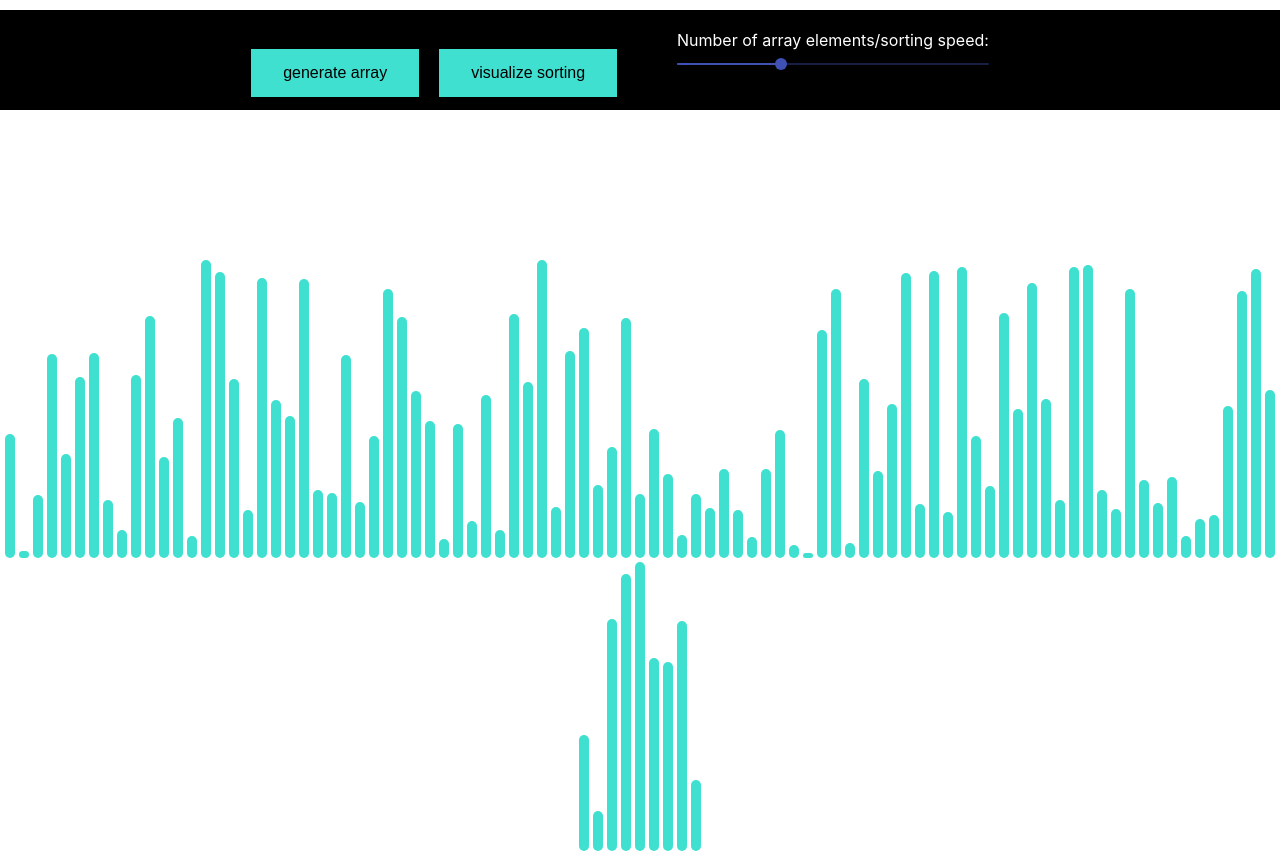
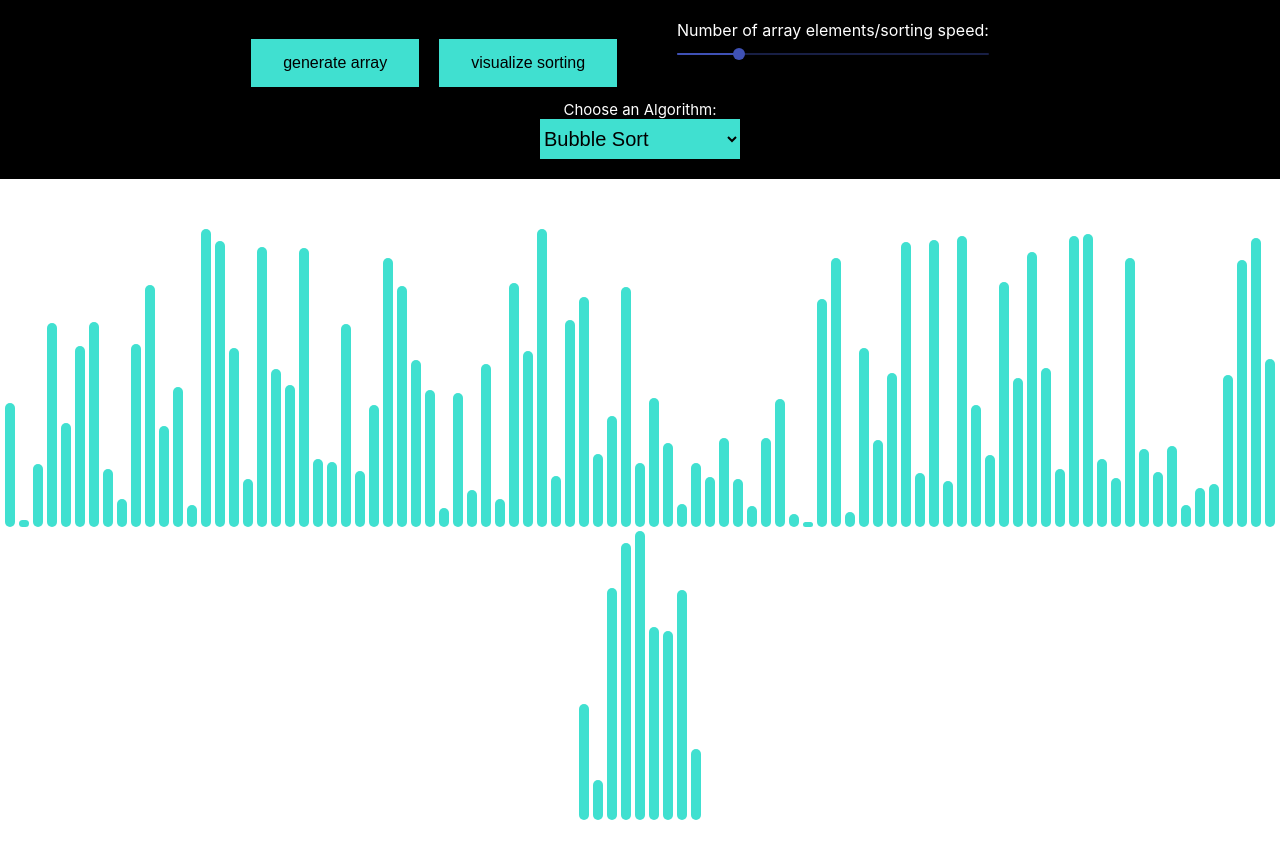
Before and after one commit to adamf0x/sorting-visualizer, a React (Create React App) app: page / in a window 1280 px wide. After the commit the page ends 824 px from the top, so only its background shows below. Built offline with nearby package versions, Linux system fonts and the light colour scheme.

Commit message:
added algorithm selection

```diff
--- a/package.json
+++ b/package.json
@@ -10,6 +10,7 @@
     "@testing-library/user-event": "^7.2.1",
     "react": "^16.13.1",
     "react-dom": "^16.13.1",
+    "react-helmet": "^6.0.0",
     "react-scripts": "3.4.1"
   },
   "scripts": {
--- a/src/GetBubbleSortAnimations.js
+++ /dev/null
@@ -1,22 +0,0 @@
-export function bubbleSortAnimations(array) {
-  const animations = [];
-
-  for (let i = 1; i < array.length; i++) {
-    for (let j = 0; j < i; j++) {
-      var compare = [i,j];
-      var swap = [];
-      if (array[i] < array[j]) {
-        swap = [i,j]
-        let temp = array[i];
-        array[i] = array[j];
-        array[j] = temp;
-      }
-      //push one comparison to signify the change from one colour to another and another to signify the change back to the original colour
-      animations.push(compare);
-      animations.push(compare);
-      //push the elemnts to swap if they exist
-      animations.push(swap);
-    }
-  }
-  return animations;
-}
--- /dev/null
+++ b/src/GetSortAnimations.js
@@ -0,0 +1,69 @@
+export function bubbleSortAnimations(array) {
+  const animations = [];
+
+  for (let i = 1; i < array.length; i++) {
+    for (let j = 0; j < i; j++) {
+      var compare = [i, j];
+      var swap = [];
+      if (array[i] < array[j]) {
+        swap = [i, j];
+        let temp = array[i];
+        array[i] = array[j];
+        array[j] = temp;
+      }
+      //push one comparison to signify the change from one colour to another and another to signify the change back to the original colour
+      animations.push(compare);
+      animations.push(compare);
+      //push the elemnts to swap if they exist
+      animations.push(swap);
+    }
+  }
+  return animations;
+}
+
+
+export function quickSortAnimations(array, lo, hi) {
+  var index;
+  if (array.length > 1) {
+    index = partition(array, lo, hi); //index returned from partition
+    console.log("index: " + index);
+    console.log("lower: " + lo)
+    console.log("higher: " + hi)
+    if (lo < index - 1) {
+      //more elements on the left side of the pivot
+      quickSortAnimations(array, lo, index - 1);
+    }
+    if (index < hi) {
+      //more elements on the right side of the pivot
+      quickSortAnimations(array, index, hi);
+    }
+  }
+  console.log(array);
+  return array;
+}
+
+function swap(items, leftIndex, rightIndex) {
+  var temp = items[leftIndex];
+  items[leftIndex] = items[rightIndex];
+  items[rightIndex] = temp;
+}
+
+function partition(items, left, right) {
+  var pivot = items[Math.floor((right + left) / 2)], //middle element
+  i = left, //left pointer
+  j = right; //right pointer
+  while (i <= j) {
+    while (items[i] < pivot) {
+      i++;
+    }
+    while (items[j] > pivot) {
+      j--;
+    }
+    if (i <= j) {
+      swap(items, i, j); //sawpping two elements
+      i++;
+      j--;
+    }
+  }
+  return i;
+}
--- a/src/SortingVis.css
+++ b/src/SortingVis.css
@@ -1,6 +1,6 @@
 .container{
     text-align: center;
-    margin-top: 150px;
+    margin-top: 50px;
 }
 .bar{
     border-radius: 30px;
@@ -15,7 +15,6 @@
     justify-content: space-evenly;
     height: 100px;
     background-color: black;
-    margin-top: 10px;
 }
 
 .action{
@@ -34,3 +33,19 @@
     padding-top: 20px;
     color: white;
 }
+.selector{
+    position: relative;
+    background-color: black;
+    color: white;
+    display: inline-block;
+    width: 100%;
+    font-size: 15px;
+}
+#Algs{
+    background-color: turquoise;
+    border: none;
+    height: 40px;
+    width: 200px;
+    margin-bottom: 20px;
+    font-size: 20px;
+}
--- a/src/SortingVis.jsx
+++ b/src/SortingVis.jsx
@@ -1,8 +1,9 @@
 import React from "react";
 import "./App.css";
 import "./SortingVis.css";
-import { bubbleSortAnimations } from "./GetBubbleSortAnimations";
+import { bubbleSortAnimations, quickSortAnimations } from "./GetSortAnimations";
 import { Slider } from "@material-ui/core";
+import { Helmet } from "react-helmet";
 
 var numBars = 100;
 var barWidth = Math.floor(1000 * (1 / numBars));
@@ -30,7 +31,7 @@ export class SortingVis extends React.Component {
   }
 
   bubbleSort() {
-    var delay = Math.floor(1000 * (1 / (numBars + 10)));
+    var delay = Math.floor(1000 * (1 / (numBars * 2)));
     const animations = bubbleSortAnimations(this.state.array);
     for (let i = 0; i < animations.length; i++) {
       const elems = document.getElementsByClassName("bar");
@@ -67,28 +68,71 @@ export class SortingVis extends React.Component {
   }
 
   render() {
+    const title = "Sorting Visualizer";
     const { array } = this.state;
     return (
       <div>
+        <Helmet>
+          <title>{title}</title>
+        </Helmet>
         <div className="buttons">
-          <button className="action" onClick={() => this.generateArray(numBars)}>
+          <button
+            className="action"
+            onClick={() => this.generateArray(numBars)}
+          >
             generate array
           </button>
-          <button className="action" onClick={() => this.bubbleSort()}>
+          <button
+            className="action"
+            onClick={() => {
+              var e = document.getElementById("Algs");
+              var val = e.options[e.selectedIndex].value;
+              switch (val) {
+                case "Bubble Sort":
+                  this.bubbleSort();
+                  break;
+                case "Quick Sort":
+                  this.state.array = quickSortAnimations(this.state.array, 0, this.state.array.length -1);
+                  this.setState({array: this.state.array});
+                  break;
+                default:
+                  alert("select a different algorithm");
+                  break;
+              }
+            }}
+          >
             visualize sorting
           </button>
           <div className="slider">
-            <div className = 'sliderText'>Number of array elements/sorting speed:</div>
+            <div className="sliderText">
+              Number of array elements/sorting speed:
+            </div>
             <Slider
-              min={0}
+              min={1}
               step={1}
-              max={300}
-              onChange = {(e, num)=>{numBars = num; barWidth = Math.floor(1000 * (1 / numBars)); this.generateArray(numBars)}}
+              max={500}
+              onChange={(e, num) => {
+                numBars = num;
+                if (numBars < 20) {
+                  barWidth = 70;
+                } else {
+                  barWidth = Math.floor(1000 * (1 / numBars));
+                }
+                this.generateArray(numBars);
+              }}
               defaultValue={100}
               valueLabelDisplay="auto"
               aria-labelledby="non-linear-slider"
             ></Slider>
           </div>
+        </div>
+        <div className="selector">
+          <p>Choose an Algorithm:</p>
+          <select id="Algs">
+            <option value="Bubble Sort">Bubble Sort</option>
+            <option value="Quick Sort">Quick Sort</option>
+            <option value="Merge Sort">Merge Sort</option>
+          </select>
         </div>
         <div className="container">
           {array.map((value, index) => (
```
Also changed, not shown: 1 other file (tests, documents, lock files or other folders).
